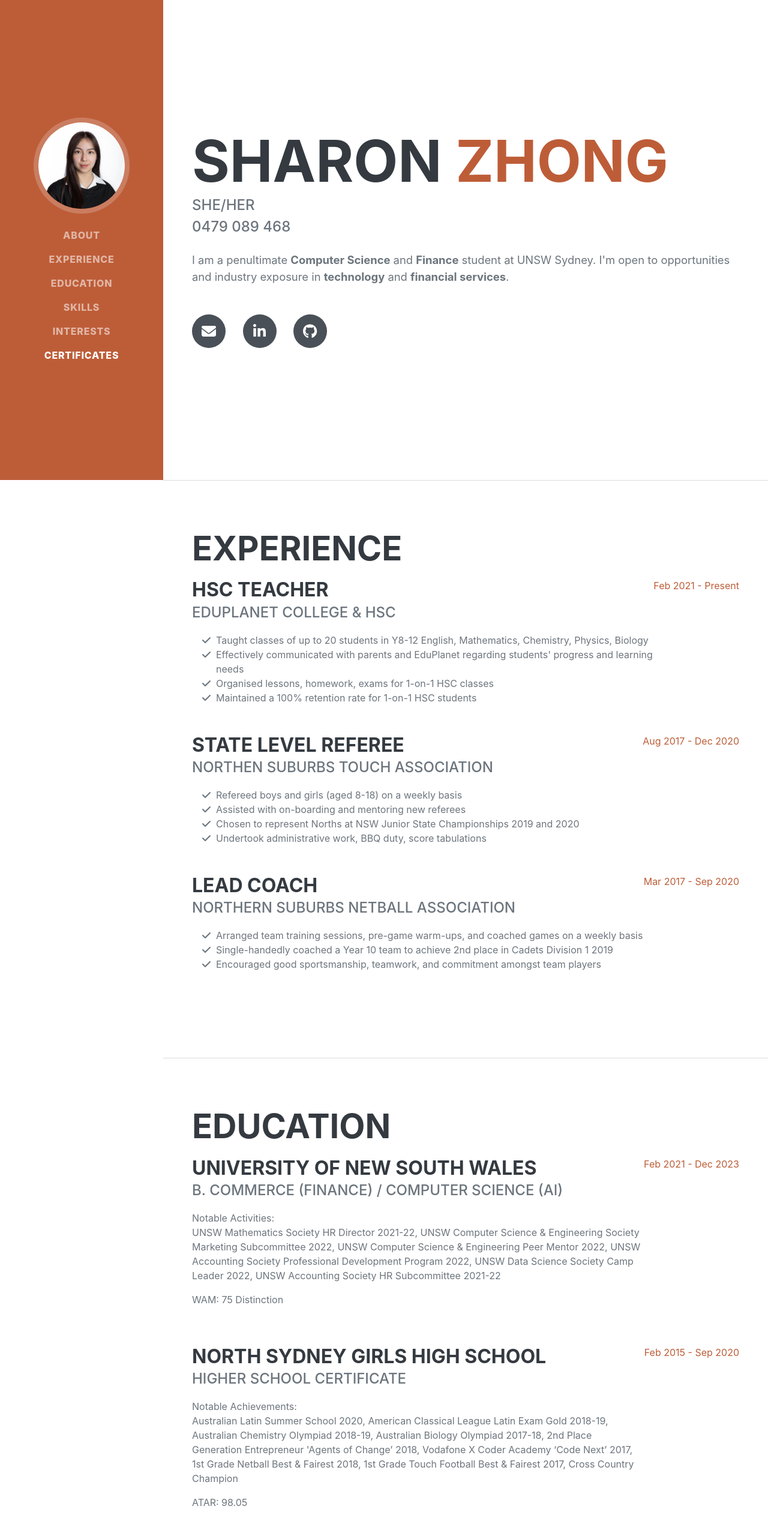
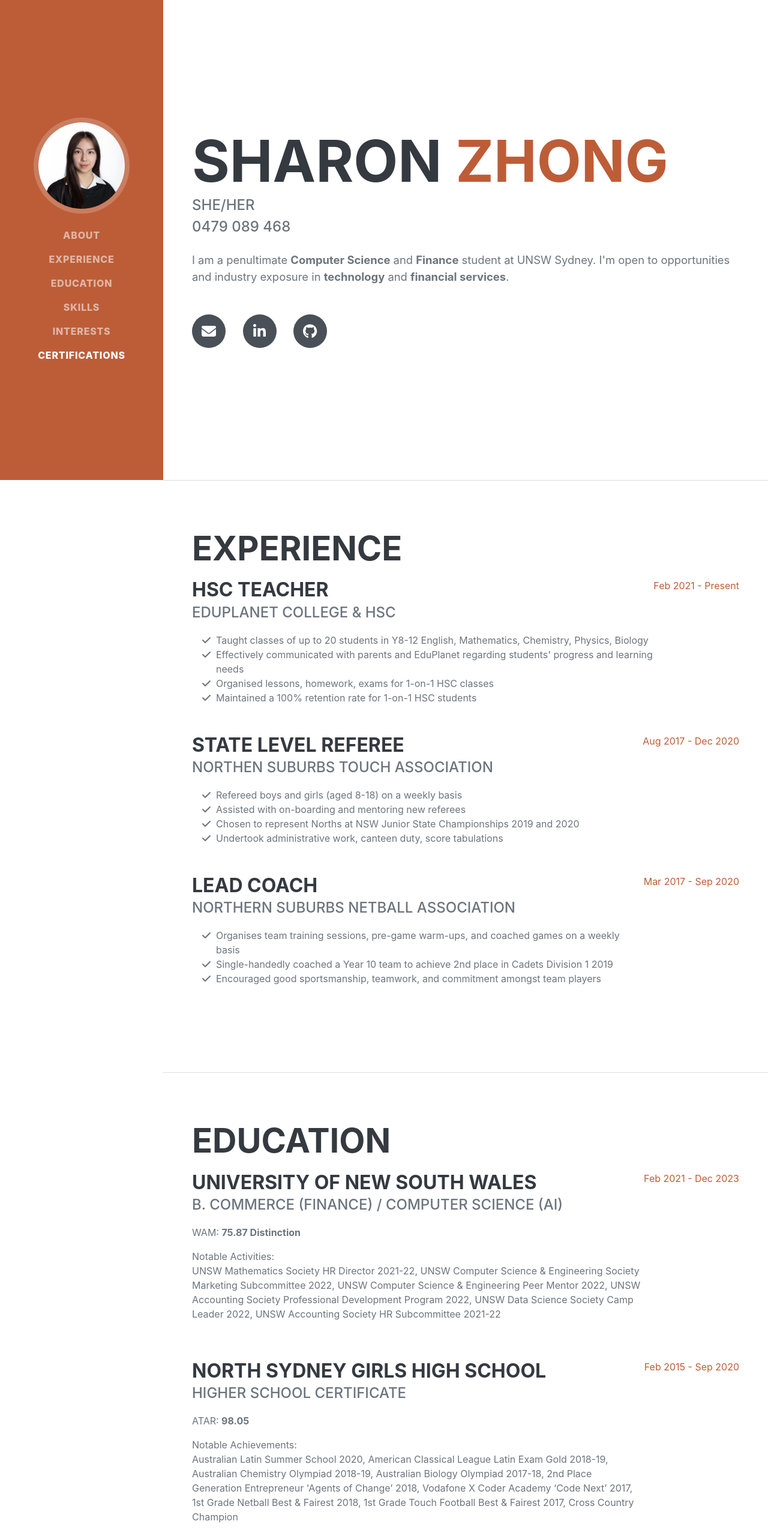
Before and after one commit to sharonzvx/profile, a plain HTML site: page index.html in a window 1280 px wide. Shown: the top 2560 px of the page at 60% size. Drawn offline with nearby package versions, Linux system fonts and the light colour scheme; a web font is replaced by a local one.

Commit message:
Add files via upload

```diff
--- a/index.html
+++ b/index.html
@@ -30,7 +30,7 @@
                     <li class="nav-item"><a class="nav-link js-scroll-trigger" href="#education">Education</a></li>
                     <li class="nav-item"><a class="nav-link js-scroll-trigger" href="#skills">Skills</a></li>
                     <li class="nav-item"><a class="nav-link js-scroll-trigger" href="#interests">Interests</a></li>
-                    <li class="nav-item"><a class="nav-link js-scroll-trigger" href="#awards">Certificates</a></li>
+                    <li class="nav-item"><a class="nav-link js-scroll-trigger" href="#certifications">Certifications</a></li>
                 </ul>
             </div>
         </nav>
@@ -49,7 +49,7 @@
                         0479 089 468
                     </div>
                     <p class="lead mb-5">I am a penultimate <b>Computer Science</b> and <b>Finance</b> student at UNSW Sydney.
-                                        I'm open to opportunities and industry exposure in <b>technology</b> and <b>financial services</b>.</p>
+                        I'm open to opportunities and industry exposure in <b>technology</b> and <b>financial services</b>.</p>
                     <div class="social-icons">
                         <a class="social-icon" href="mailto:sharonzhong11@gmail.com"><i class="fa fa-envelope"></i></a>
                         <a class="social-icon" href="https://www.linkedin.com/in/sharon-zhong/"><i class="fab fa-linkedin-in"></i></a>
@@ -106,7 +106,7 @@
                                 </li>
                                 <li>
                                     <span class="fa-li"><i class="fas fa-check"></i></span>
-                                    Undertook administrative work, BBQ duty, score tabulations
+                                    Undertook administrative work, canteen duty, score tabulations
                                 </li>
                             </ul>
                         </div>
@@ -120,7 +120,7 @@
                             <ul class="fa-ul mb-0">
                                 <li>
                                     <span class="fa-li"><i class="fas fa-check"></i></span>
-                                    Arranged team training sessions, pre-game warm-ups, and coached games on a weekly basis
+                                    Organises team training sessions, pre-game warm-ups, and coached games on a weekly basis
                                 </li>
                                 <li>
                                     <span class="fa-li"><i class="fas fa-check"></i></span>
@@ -148,13 +148,12 @@
                         <div class="flex-grow-1">
                             <h3 class="mb-0">University of New South Wales</h3>
                             <div class="subheading mb-3">B. Commerce (Finance) / Computer Science (AI)</div>
+                            <p>WAM: <b>75.87 Distinction</b></p>
                             <div>Notable Activities:</div>
                             <p>UNSW Mathematics Society HR Director 2021-22, UNSW Computer Science & Engineering Society Marketing
                                 Subcommittee 2022, UNSW Computer Science & Engineering Peer Mentor 2022, UNSW Accounting Society
                                 Professional Development Program 2022, UNSW Data Science Society Camp Leader 2022, UNSW Accounting
-                                Society HR Subcommittee 2021-22
-                                </p>
-                            <p>WAM: 75 Distinction</p>
+                                Society HR Subcommittee 2021-22</p>
                         </div>
                         <div class="flex-shrink-0"><span class="text-primary">Feb 2021 - Dec 2023</span></div>
                     </div>
@@ -162,12 +161,12 @@
                         <div class="flex-grow-1">
                             <h3 class="mb-0">North Sydney Girls High School</h3>
                             <div class="subheading mb-3">Higher School Certificate</div>
+                            <p>ATAR: <b>98.05</b></p>
                             <div>Notable Achievements:</div>
                             <p>Australian Latin Summer School 2020, American Classical League Latin Exam Gold 2018-19, Australian
                                 Chemistry Olympiad 2018-19, Australian Biology Olympiad 2017-18, 2nd Place Generation Entrepreneur
                                 'Agents of Change’ 2018, Vodafone X Coder Academy ‘Code Next’ 2017, 1st Grade Netball Best & Fairest
                                 2018, 1st Grade Touch Football Best & Fairest 2017, Cross Country Champion</p>
-                            <p>ATAR: 98.05</p>
                         </div>
                         <div class="flex-shrink-0"><span class="text-primary">Feb 2015 - Sep 2020</span></div>
                     </div>
@@ -209,6 +208,10 @@
                         <li>
                             <span class="fa-li"><i class="fas fa-check"></i></span>
                                 Jira
+                        </li>
+                        <li>
+                            <span class="fa-li"><i class="fas fa-check"></i></span>
+                                Confluence
                         </li>
                         <li>
                             <span class="fa-li"><i class="fas fa-check"></i></span>
@@ -259,6 +262,7 @@
                         Discovering new music & artists
                     </li>
                     <br>
+                    <br>
                     <div class="social-icons">
                         <a class="social-icon" href="https://www.instagram.com/sharonzvx/"><i class="fab fa-instagram"></i></a>
                         <a class="social-icon" href="https://open.spotify.com/user/y02j48vnrd0jsi7nbksn1hdu7?si=aad960c12ad4419a"><i class="fab fa-spotify"></i></a>
@@ -268,8 +272,8 @@
                 </div>
             </section>
             <hr class="m-0" />
-            <!-- Awards-->
-            <section class="resume-section" id="awards">
+            <!-- Certifications -->
+            <section class="resume-section" id="certifications">
                 <div class="resume-section-content">
                     <h2 class="mb-3">Certifications</h2>
                     <ul class="fa-ul mb-0">
```
